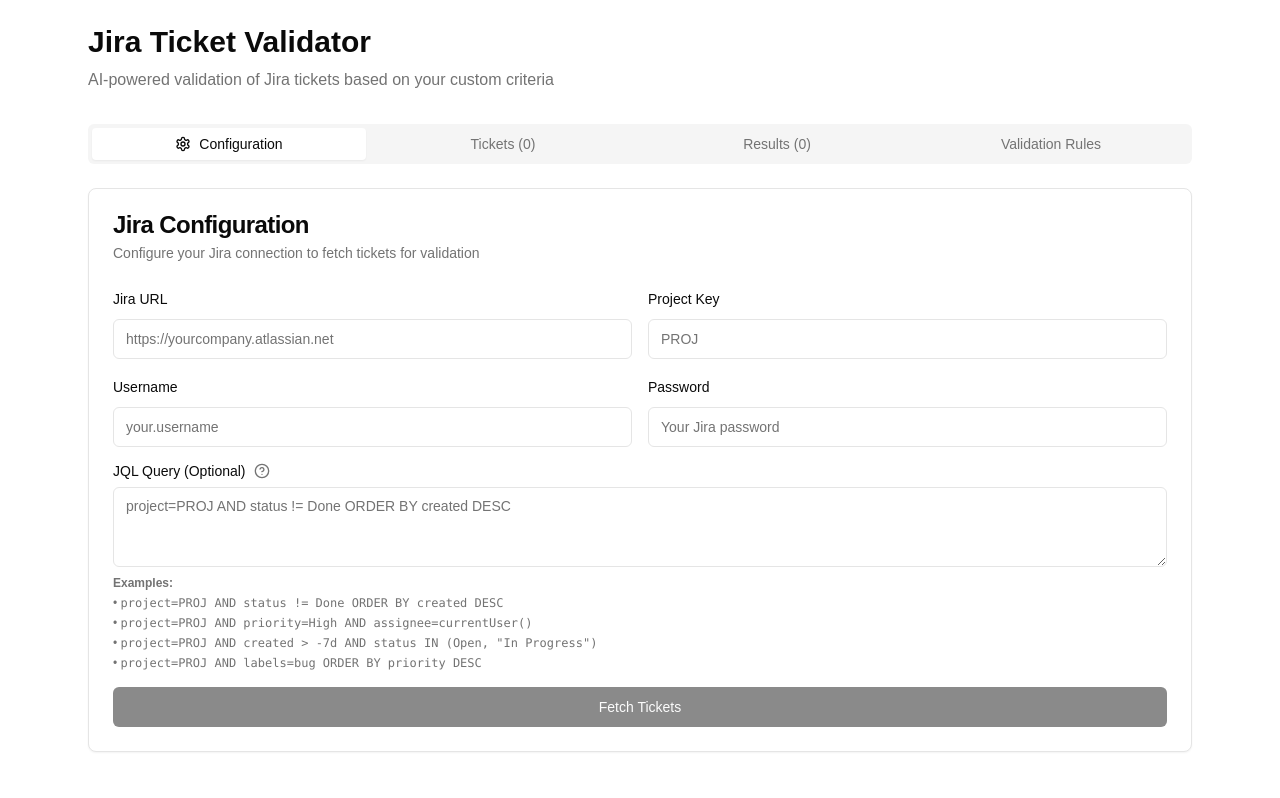
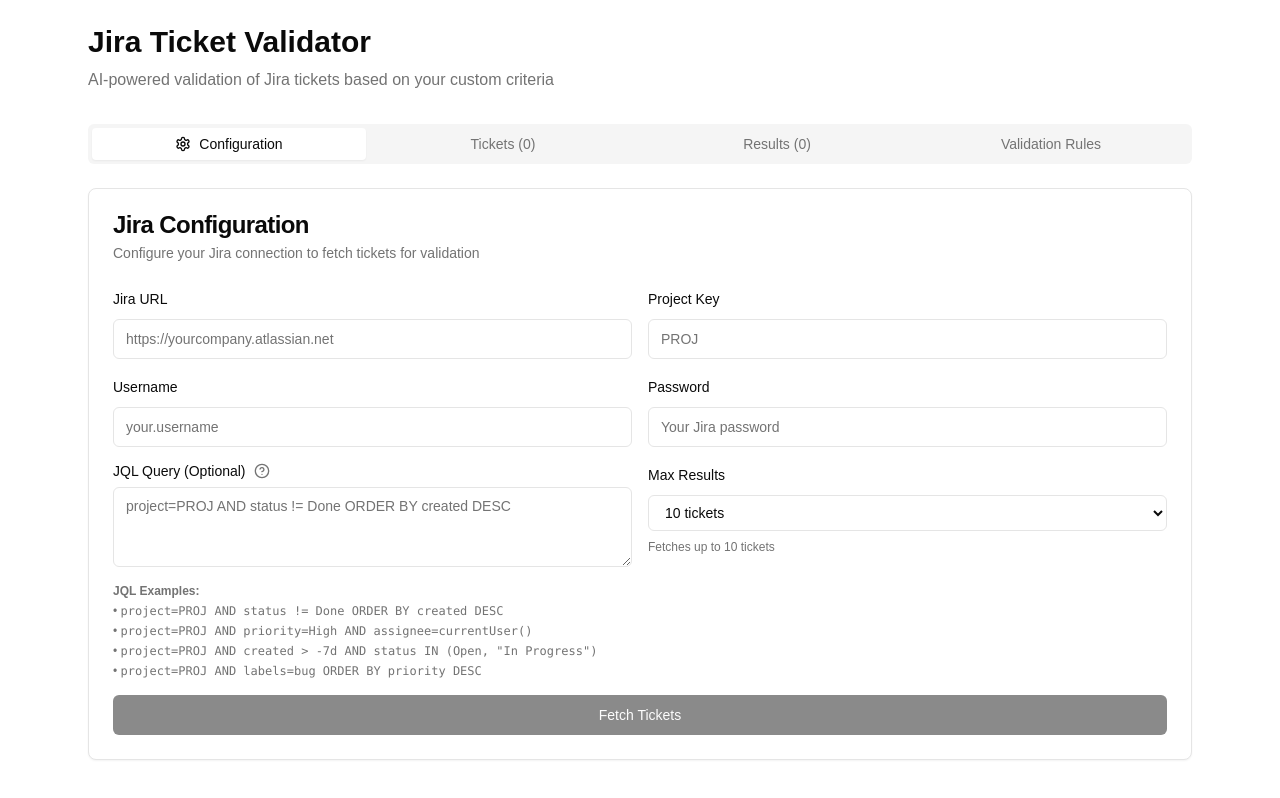
Before and after one commit to zilongqiu/ai_jira_ticket_validator, a Next.js app: page / in a window 1280 px wide. Built offline with nearby package versions, Linux system fonts and the light colour scheme.

Commit message:
[main] feat: add dropdown field to be able to select the number of tickets to be fetched

```diff
--- a/app/api/jira/tickets/route.ts
+++ b/app/api/jira/tickets/route.ts
@@ -2,7 +2,7 @@ import { type NextRequest, NextResponse } from "next/server"
 
 export async function POST(request: NextRequest) {
   try {
-    const { jiraUrl, jiraUsername, jiraPassword, jiraProject, jqlQuery } = await request.json()
+    const { jiraUrl, jiraUsername, jiraPassword, jiraProject, jqlQuery, maxResults } = await request.json()
 
     // Validate required parameters
     if (!jiraUrl || !jiraUsername || !jiraPassword || !jiraProject) {
@@ -18,7 +18,8 @@ export async function POST(request: NextRequest) {
     // Use custom JQL query if provided, otherwise use default
     const jql = jqlQuery && jqlQuery.trim() ? jqlQuery.trim() : `project=${jiraProject} ORDER BY created DESC`
 
-    const maxResults = 10 // Increased limit for more flexibility
+    // Handle maxResults - if "all" is selected, use a very high number (Jira's max is typically 1000)
+    const resultsLimit = maxResults === "all" ? 1000 : Number.parseInt(maxResults) || 50
 
     // Prepare the API endpoint
     const apiUrl = `${cleanJiraUrl}/rest/api/2/search?jql=${encodeURIComponent(jql)}&maxResults=${maxResults}&fields=key,summary,description,priority,status,assignee,reporter,created`
@@ -94,8 +95,12 @@ export async function POST(request: NextRequest) {
       }
     })
 
-    console.log(`Successfully fetched ${tickets.length} tickets from Jira`)
-    return NextResponse.json(tickets)
+    const totalAvailable = data.total || tickets.length
+    return NextResponse.json({
+      tickets,
+      total: totalAvailable,
+      fetched: tickets.length,
+    })
   } catch (error) {
     console.error("Error fetching Jira tickets:", error)
     return NextResponse.json(
--- a/app/page.tsx
+++ b/app/page.tsx
@@ -35,6 +35,7 @@ export default function JiraTicketValidator() {
   const [jiraPassword, setJiraPassword] = useState("")
   const [jiraProject, setJiraProject] = useState("")
   const [jqlQuery, setJqlQuery] = useState("")
+  const [maxResults, setMaxResults] = useState("10")
   const [validationRules, setValidationRules] = useState(
       `
 - Title must be clear and descriptive
@@ -50,6 +51,7 @@ export default function JiraTicketValidator() {
   const [isLoading, setIsLoading] = useState(false)
   const [activeTab, setActiveTab] = useState("config")
   const [error, setError] = useState<string>("")
+  const [fetchInfo, setFetchInfo] = useState<{ total: number; fetched: number } | null>(null)
 
   // JQL query examples for the placeholder
   const getJqlPlaceholder = () => {
@@ -62,12 +64,13 @@ export default function JiraTicketValidator() {
   const fetchTickets = async () => {
     setIsLoading(true)
     setError("")
+    setFetchInfo(null)
 
     try {
       const response = await fetch("/api/jira/tickets", {
         method: "POST",
         headers: { "Content-Type": "application/json" },
-        body: JSON.stringify({ jiraUrl, jiraUsername, jiraPassword, jiraProject, jqlQuery }),
+        body: JSON.stringify({ jiraUrl, jiraUsername, jiraPassword, jiraProject, jqlQuery, maxResults }),
       })
 
       const data = await response.json()
@@ -76,7 +79,8 @@ export default function JiraTicketValidator() {
         throw new Error(data.error || "Failed to fetch tickets")
       }
 
-      setTickets(data)
+      setTickets(data.tickets || data)
+      setFetchInfo(data.total !== undefined ? { total: data.total, fetched: data.fetched } : null)
       setActiveTab("tickets")
       console.log(`Successfully loaded ${data.length} tickets`)
     } catch (error) {
@@ -135,7 +139,12 @@ export default function JiraTicketValidator() {
             <Settings className="h-4 w-4" />
             Configuration
           </TabsTrigger>
-          <TabsTrigger value="tickets">Tickets ({tickets.length})</TabsTrigger>
+          <TabsTrigger value="tickets">
+            Tickets ({tickets.length})
+            {fetchInfo && fetchInfo.total > fetchInfo.fetched && (
+              <span className="text-xs text-muted-foreground ml-1">of {fetchInfo.total}</span>
+            )}
+          </TabsTrigger>
           <TabsTrigger value="results">Results ({validationResults.length})</TabsTrigger>
           <TabsTrigger value="rules">Validation Rules</TabsTrigger>
         </TabsList>
@@ -189,6 +198,7 @@ export default function JiraTicketValidator() {
                 </div>
               </div>
 
+              <div className="grid grid-cols-1 md:grid-cols-2 gap-4">
                 <div className="space-y-2">
                   <div className="flex items-center gap-2">
                     <Label htmlFor="jql-query">JQL Query (Optional)</Label>
@@ -206,9 +216,32 @@ export default function JiraTicketValidator() {
                     onChange={(e) => setJqlQuery(e.target.value)}
                     rows={3}
                   />
+                </div>
+                <div className="space-y-2">
+                  <Label htmlFor="max-results">Max Results</Label>
+                  <select
+                    id="max-results"
+                    value={maxResults}
+                    onChange={(e) => setMaxResults(e.target.value)}
+                    className="w-full px-3 py-2 border border-input bg-background rounded-md text-sm ring-offset-background focus-visible:outline-none focus-visible:ring-2 focus-visible:ring-ring focus-visible:ring-offset-2"
+                  >
+                    <option value="10">10 tickets</option>
+                    <option value="20">20 tickets</option>
+                    <option value="50">50 tickets</option>
+                    <option value="100">100 tickets</option>
+                    <option value="all">All tickets</option>
+                  </select>
+                  <p className="text-xs text-muted-foreground">
+                    {maxResults === "all"
+                      ? "Fetches up to 1000 tickets (Jira's maximum)"
+                      : `Fetches up to ${maxResults} tickets`}
+                  </p>
+                </div>
+              </div>
+
               <div className="text-xs text-muted-foreground space-y-1">
                 <p>
-                    <strong>Examples:</strong>
+                  <strong>JQL Examples:</strong>
                 </p>
                 <p>
                   • <code>project=PROJ AND status != Done ORDER BY created DESC</code>
@@ -223,7 +256,6 @@ export default function JiraTicketValidator() {
                   • <code>project=PROJ AND labels=bug ORDER BY priority DESC</code>
                 </p>
               </div>
-              </div>
 
               <Button
                 onClick={fetchTickets}
@@ -237,13 +269,30 @@ export default function JiraTicketValidator() {
                   <p className="text-red-800 text-sm">{error}</p>
                 </div>
               )}
+              {fetchInfo && (
+                <div className="p-4 bg-blue-50 border border-blue-200 rounded-md">
+                  <p className="text-blue-800 text-sm">
+                    Fetched {fetchInfo.fetched} of {fetchInfo.total} available tickets
+                    {fetchInfo.total > fetchInfo.fetched && (
+                      <span className="ml-1">({fetchInfo.total - fetchInfo.fetched} more available)</span>
+                    )}
+                  </p>
+                </div>
+              )}
             </CardContent>
           </Card>
         </TabsContent>
 
         <TabsContent value="tickets" className="space-y-4">
           <div className="flex justify-between items-center">
+            <div>
               <h2 className="text-2xl font-semibold">Fetched Tickets</h2>
+              {fetchInfo && (
+                <p className="text-sm text-muted-foreground">
+                  Showing {fetchInfo.fetched} of {fetchInfo.total} total tickets
+                </p>
+              )}
+            </div>
             <Button onClick={validateTickets} disabled={tickets.length === 0 || isLoading}>
               {isLoading ? "Validating..." : "Validate All Tickets"}
             </Button>
```
Lines whose indentation alone changed are shown as unchanged.
